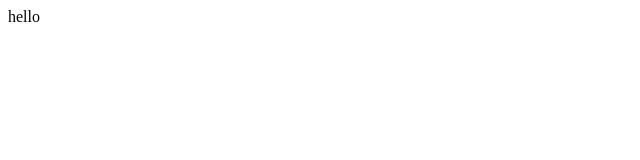
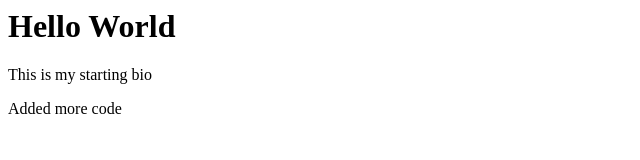
Before and after one commit to kirsnik/hello_world, a plain HTML site: page index.html in a window 1280 px wide. Shown: the whole page, without its empty margins (0-640 px from the left). Drawn offline with Linux system fonts and the light colour scheme.

Commit message:
added code 1.0

```diff
--- a/index.html
+++ b/index.html
@@ -1,3 +1,5 @@
 <html>
-hello
+<h1>Hello World</h1>
+<p>This is my starting bio</p>
+<p>Added more code</p>
 <html>
```
